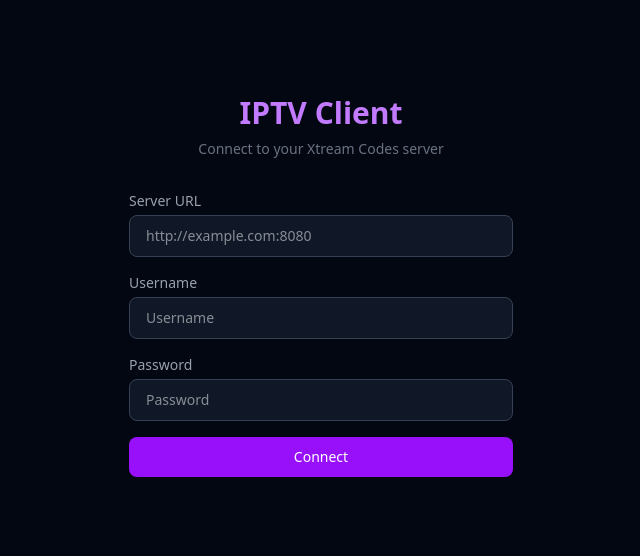
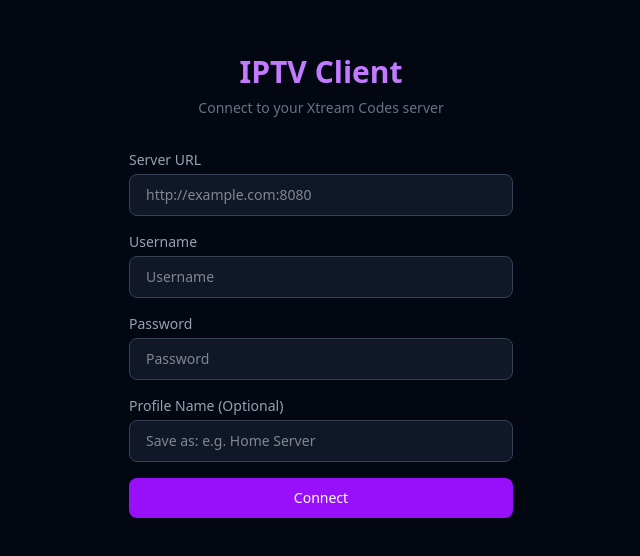
Before and after one commit to ebrainte/iptv-web-client, a React (Vite) app: page / in a window 1280 px wide. Shown: the part 114-670 px from the top of the page, without its empty margins (319-959 px from the left). Built offline with nearby package versions, Linux system fonts and the light colour scheme.

Commit message:
feat: add local Profile Selector for connecting to different IPTV servers

```diff
--- a/src/pages/LoginPage.jsx
+++ b/src/pages/LoginPage.jsx
@@ -2,15 +2,23 @@
 import { useNavigate, Navigate } from 'react-router-dom'
 import { authenticate } from '../api/xtreamApi'
 import useAuthStore from '../store/useAuthStore'
+import useProfilesStore from '../store/useProfilesStore'
 
 export default function LoginPage() {
   const [server, setServer] = useState('')
   const [username, setUsername] = useState('')
   const [password, setPassword] = useState('')
+  const [profileName, setProfileName] = useState('')
   const [error, setError] = useState('')
   const [loading, setLoading] = useState(false)
+
   const setAuth = useAuthStore((s) => s.setAuth)
   const isAuthenticated = useAuthStore((s) => s.isAuthenticated)
+
+  const profiles = useProfilesStore((s) => s.profiles)
+  const saveProfile = useProfilesStore((s) => s.saveProfile)
+  const deleteProfile = useProfilesStore((s) => s.deleteProfile)
+
   const navigate = useNavigate()
 
   // Already logged in — skip straight to live TV
@@ -30,6 +38,12 @@
     try {
       const data = await authenticate(normalizedServer, username.trim(), password.trim())
       setAuth(normalizedServer, username.trim(), password.trim(), data.user_info, data.server_info)
+
+      // Auto-save profile if profileName is set
+      if (profileName.trim()) {
+        saveProfile(profileName.trim(), normalizedServer, username.trim(), password.trim())
+      }
+
       navigate('/live')
     } catch (err) {
       setError(err.message || 'Connection failed')
@@ -38,14 +52,76 @@
     }
   }
 
+  const handleSaveProfileOnly = () => {
+    if (!profileName.trim()) return
+    let normalizedServer = server.trim()
+    if (!normalizedServer.startsWith('http')) {
+      normalizedServer = 'http://' + normalizedServer
+    }
+    normalizedServer = normalizedServer.replace(/\/+$/, '')
+    saveProfile(profileName, normalizedServer, username.trim(), password.trim())
+  }
+
   return (
-    <div className="min-h-screen flex items-center justify-center p-4">
-      <div className="w-full max-w-sm">
+    <div className="min-h-screen flex items-center justify-center p-4 bg-gray-950 text-gray-100">
+      <div className={`w-full transition-all duration-300 ${profiles.length > 0 ? 'max-w-4xl' : 'max-w-sm'}`}>
         <div className="text-center mb-8">
           <h1 className="text-3xl font-bold text-purple-400 mb-2">IPTV Client</h1>
           <p className="text-gray-500 text-sm">Connect to your Xtream Codes server</p>
         </div>
 
+        <div className={`grid gap-8 ${profiles.length > 0 ? 'md:grid-cols-12' : 'grid-cols-1'}`}>
+          {/* Saved Profiles Side Panel */}
+          {profiles.length > 0 && (
+            <div className="md:col-span-5 bg-gray-900/40 border border-gray-800 rounded-2xl p-6 flex flex-col h-[400px]">
+              <h2 className="text-lg font-semibold text-gray-200 mb-4 flex items-center justify-between">
+                <span>Saved Profiles</span>
+                <span className="text-xs bg-purple-500/10 text-purple-400 px-2 py-0.5 rounded-full border border-purple-500/20">
+                  {profiles.length} {profiles.length === 1 ? 'profile' : 'profiles'}
+                </span>
+              </h2>
+              <div className="flex-1 overflow-y-auto space-y-3 pr-1">
+                {profiles.map((p) => (
+                  <div
+                    key={p.id}
+                    onClick={() => {
+                      setServer(p.server)
+                      setUsername(p.username)
+                      setPassword(p.password)
+                      setProfileName(p.name)
+                    }}
+                    className={`group relative p-4 rounded-xl border transition cursor-pointer text-left ${
+                      server === p.server && username === p.username
+                        ? 'bg-purple-950/20 border-purple-500/50'
+                        : 'bg-gray-900/50 border-gray-800 hover:border-gray-700 hover:bg-gray-900'
+                    }`}
+                  >
+                    <div className="pr-8">
+                      <div className="font-semibold text-purple-300 text-sm truncate">{p.name}</div>
+                      <div className="text-xs text-gray-400 truncate mt-1">{p.server}</div>
+                      <div className="text-xs text-gray-500 mt-0.5">User: {p.username}</div>
+                    </div>
+                    <button
+                      type="button"
+                      onClick={(e) => {
+                        e.stopPropagation()
+                        deleteProfile(p.id)
+                      }}
+                      className="absolute right-3 top-1/2 -translate-y-1/2 p-2 text-gray-400 hover:text-red-400 rounded-lg hover:bg-gray-800/50 transition opacity-0 group-hover:opacity-100 focus:opacity-100"
+                      title="Delete Profile"
+                    >
+                      <svg xmlns="http://www.w3.org/2000/svg" fill="none" viewBox="0 0 24 24" strokeWidth={1.5} stroke="currentColor" className="w-4 h-4">
+                        <path strokeLinecap="round" strokeLinejoin="round" d="m14.74 9-.346 9m-4.788 0L9.26 9m9.968-3.21c.342.052.682.107 1.022.166m-1.022-.165L18.16 19.673a2.25 2.25 0 0 1-2.244 2.077H8.084a2.25 2.25 0 0 1-2.244-2.077L4.772 5.79m14.456 0a48.108 48.108 0 0 0-3.478-.397m-12 .562c.34-.059.68-.114 1.022-.165m0 0a48.11 48.11 0 0 1 3.478-.397m7.5 0v-.916c0-1.18-.91-2.164-2.09-2.201a51.964 51.964 0 0 0-3.32 0c-1.18.037-2.09 1.022-2.09 2.201v.916m7.5 0a48.667 48.667 0 0 0-7.5 0" />
+                      </svg>
+                    </button>
+                  </div>
+                ))}
+              </div>
+            </div>
+          )}
+
+          {/* Connection Form */}
+          <div className={`${profiles.length > 0 ? 'md:col-span-7' : 'w-full'}`}>
             <form onSubmit={handleSubmit} className="space-y-4">
               <div>
                 <label className="block text-sm text-gray-400 mb-1">Server URL</label>
@@ -81,6 +157,28 @@
                 />
               </div>
 
+              <div>
+                <label className="block text-sm text-gray-400 mb-1">Profile Name (Optional)</label>
+                <div className="flex gap-2">
+                  <input
+                    type="text"
+                    value={profileName}
+                    onChange={(e) => setProfileName(e.target.value)}
+                    placeholder="Save as: e.g. Home Server"
+                    className="flex-1 bg-gray-900 border border-gray-700 rounded-lg px-4 py-2.5 text-sm focus:outline-none focus:border-purple-500 focus:ring-1 focus:ring-purple-500"
+                  />
+                  {profileName && server && username && password && (
+                    <button
+                      type="button"
+                      onClick={handleSaveProfileOnly}
+                      className="bg-gray-900 hover:bg-gray-800 text-purple-400 hover:text-purple-300 font-medium px-4 rounded-lg border border-gray-700 transition text-sm whitespace-nowrap"
+                    >
+                      Save Profile
+                    </button>
+                  )}
+                </div>
+              </div>
+
               {error && (
                 <div className="bg-red-500/10 border border-red-500/30 rounded-lg px-4 py-2 text-sm text-red-400">
                   {error}
@@ -97,5 +195,7 @@
             </form>
           </div>
         </div>
+      </div>
+    </div>
   )
 }
--- /dev/null
+++ b/src/store/useProfilesStore.js
@@ -0,0 +1,80 @@
+import { create } from 'zustand'
+
+const storage = {
+  getItem(key) {
+    if (typeof window !== 'undefined' && window.electronStorage) {
+      return window.electronStorage.getItem(key)
+    }
+    return typeof window !== 'undefined' ? localStorage.getItem(key) : null
+  },
+  setItem(key, value) {
+    if (typeof window !== 'undefined' && window.electronStorage) {
+      return window.electronStorage.setItem(key, value)
+    }
+    if (typeof window !== 'undefined') {
+      localStorage.setItem(key, value)
+    }
+  },
+  removeItem(key) {
+    if (typeof window !== 'undefined' && window.electronStorage) {
+      return window.electronStorage.removeItem(key)
+    }
+    if (typeof window !== 'undefined') {
+      localStorage.removeItem(key)
+    }
+  },
+}
+
+const useProfilesStore = create((set, get) => ({
+  profiles: (() => {
+    try {
+      return JSON.parse(storage.getItem('iptv_profiles') || '[]')
+    } catch {
+      return []
+    }
+  })(),
+
+  saveProfile: (name, server, username, password) => {
+    const trimmedName = name.trim()
+    const trimmedServer = server.trim()
+    const trimmedUsername = username.trim()
+    const trimmedPassword = password.trim()
+
+    if (!trimmedName || !trimmedServer || !trimmedUsername || !trimmedPassword) {
+      return
+    }
+
+    const profiles = get().profiles
+    const existingIndex = profiles.findIndex(
+      (p) => p.name.toLowerCase() === trimmedName.toLowerCase()
+    )
+
+    const newProfile = {
+      id: existingIndex >= 0 ? profiles[existingIndex].id : Date.now().toString(),
+      name: trimmedName,
+      server: trimmedServer,
+      username: trimmedUsername,
+      password: trimmedPassword,
+    }
+
+    let updated
+    if (existingIndex >= 0) {
+      // Overwrite/update existing profile by name
+      updated = [...profiles]
+      updated[existingIndex] = newProfile
+    } else {
+      updated = [...profiles, newProfile]
+    }
+
+    storage.setItem('iptv_profiles', JSON.stringify(updated))
+    set({ profiles: updated })
+  },
+
+  deleteProfile: (id) => {
+    const updated = get().profiles.filter((p) => p.id !== id)
+    storage.setItem('iptv_profiles', JSON.stringify(updated))
+    set({ profiles: updated })
+  },
+}))
+
+export default useProfilesStore
```
Lines whose indentation alone changed are shown as unchanged.
